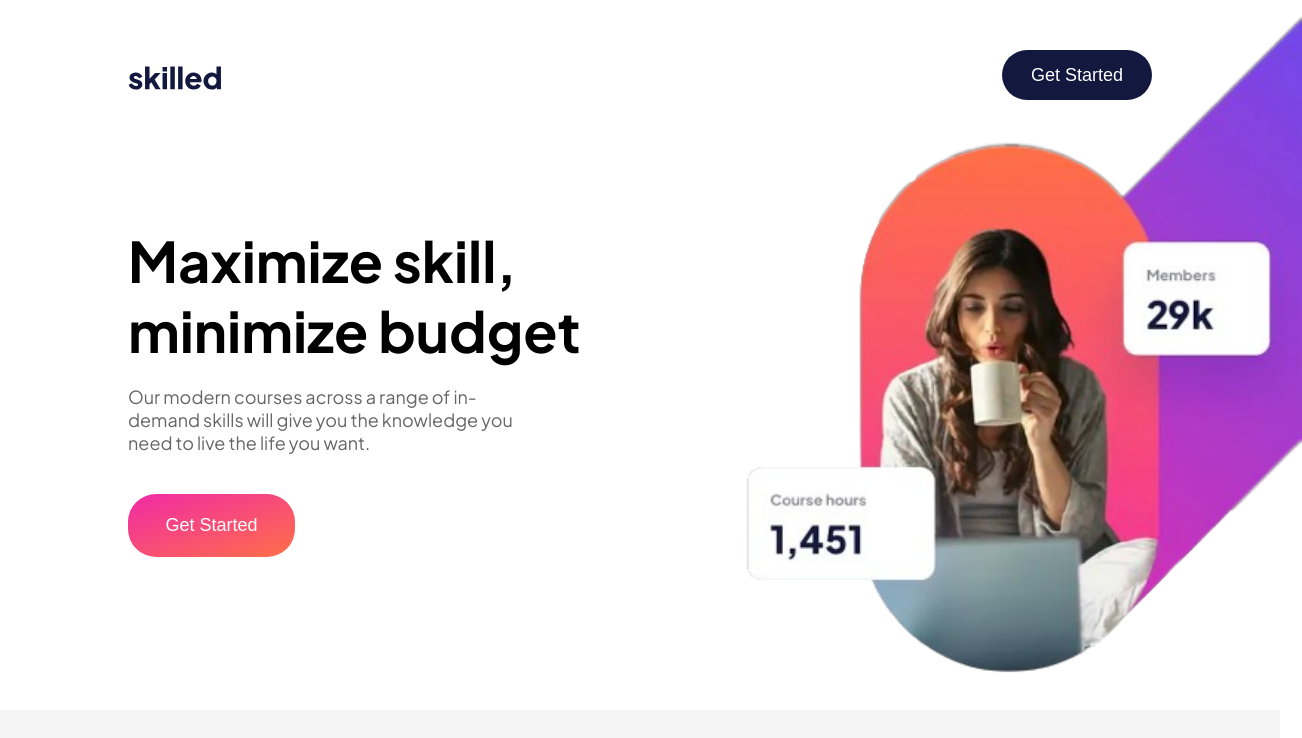
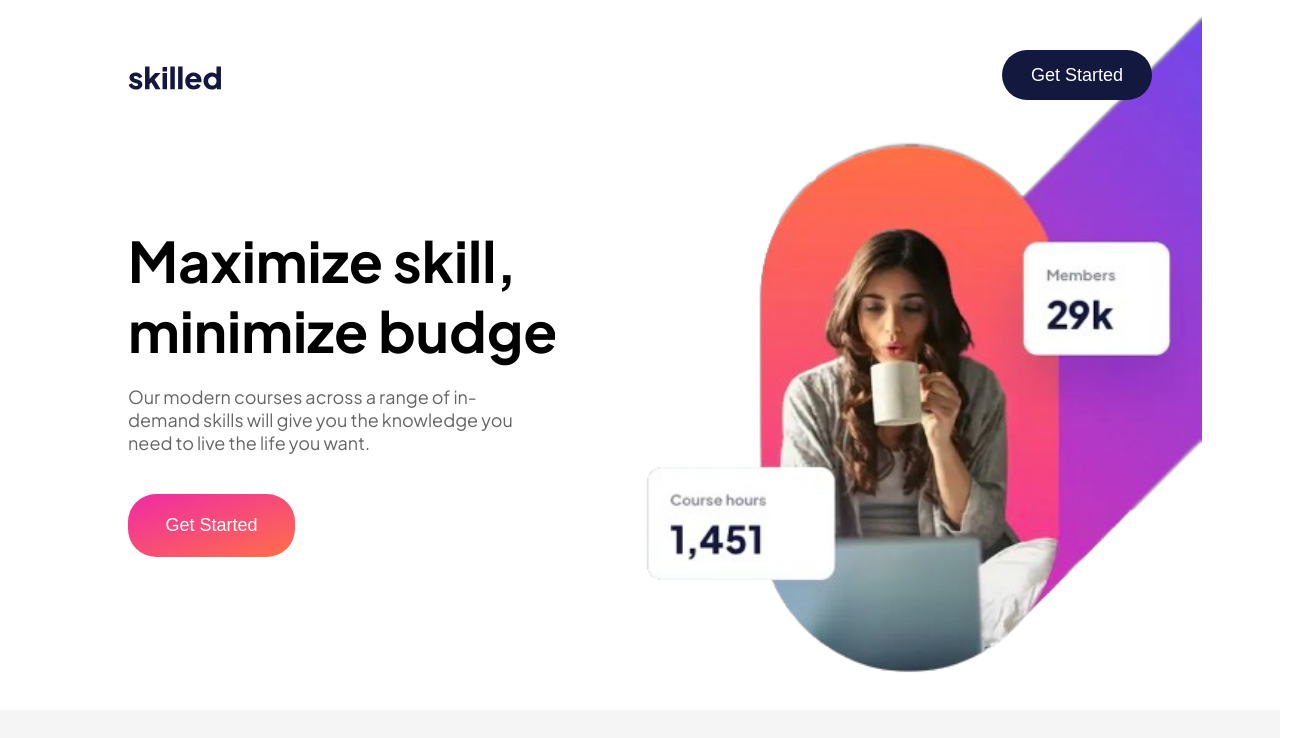
Before and after one commit to vinuman/Skilled-e-learning-landing-page, a plain HTML site: page index.html in a window 1280 px wide. Shown: the top 738 px of the page, 1302 px wide, since content can reach past the window. Drawn offline with Linux system fonts and the light colour scheme.

Commit message:
Update style.css

```diff
--- a/style.css
+++ b/style.css
@@ -54,7 +54,7 @@ nav>button:hover{
     /* margin-left: 90rem;
     margin-top: -15rem; */
     top:-25rem;
-    right: -15rem;
+    right: -5rem;
 }
 
 .main-page > .mob-image{
```
